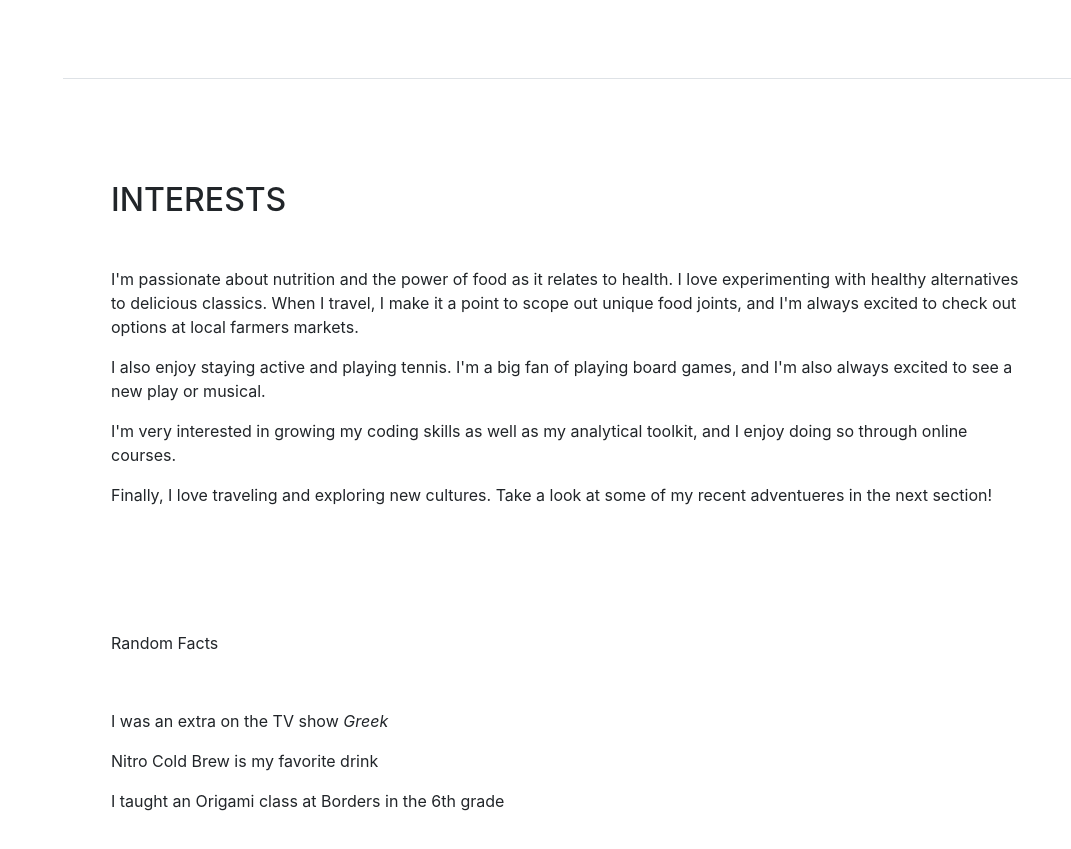
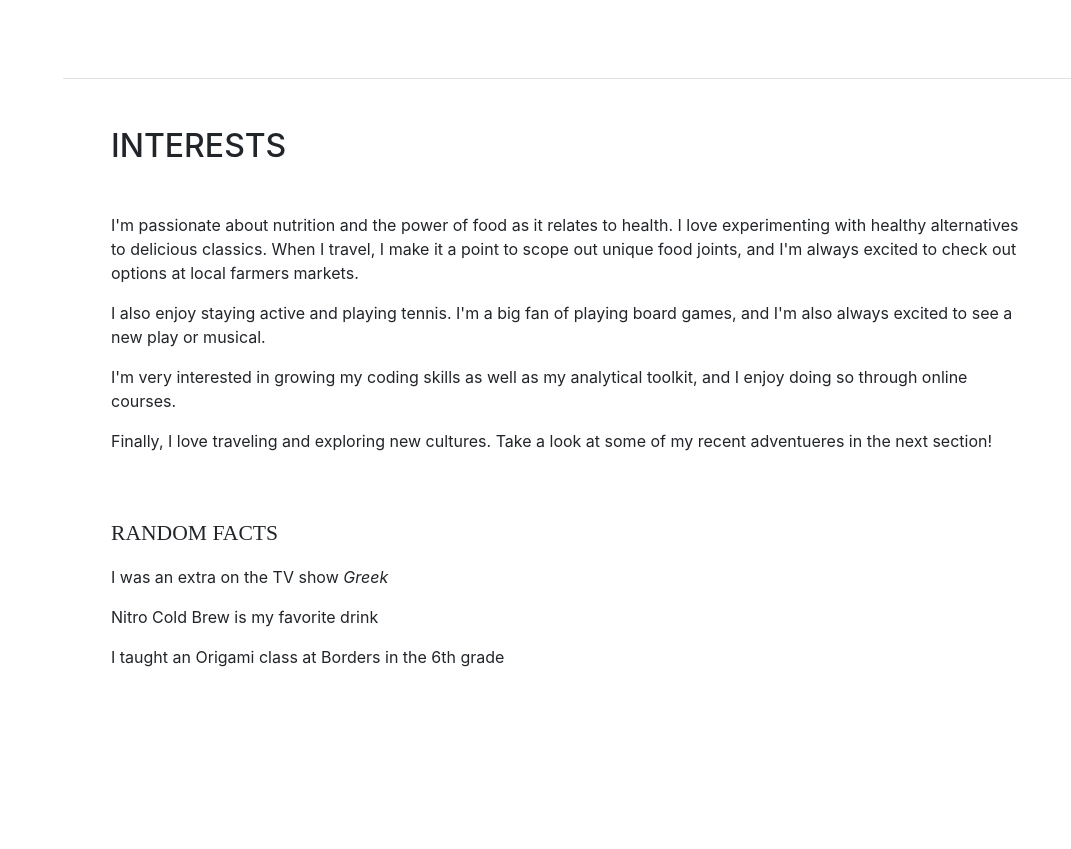
Before and after one commit to abmoreno/abmoreno.github.io, a website with bundled scripts: page index.html in a window 1280 px wide. Shown: the part 3300-4149 px from the top of the page, without its empty margins (209-1280 px from the left). Built offline with nearby package versions, Linux system fonts and the light colour scheme; a web font is replaced by a local one.

Commit message:
updated interests

```diff
--- a/index.html
+++ b/index.html
@@ -245,14 +245,14 @@
       </section>
 
       <section class="resume-section p-3 p-lg-5 d-flex flex-column" id="interests">
-        <div class="my-auto">
+        <div class="mb-5">
           <h2 class="mb-5">Interests</h2>
           <p>I'm passionate about nutrition and the power of food as it relates to health. I love experimenting with healthy alternatives to delicious classics. When I travel, I make it a point to scope out unique food joints, and I'm always excited to check out options at local farmers markets.</p>
           <p>I also enjoy staying active and playing tennis. I'm a big fan of playing board games, and I'm also always excited to see a new play or musical.</p>
           <p>I'm very interested in growing my coding skills as well as my analytical toolkit, and I enjoy doing so through online courses.</p>
           <p>Finally, I love traveling and exploring new cultures. Take a look at some of my recent adventueres in the next section!
         </div>
-          <div class="my-auto">Random Facts</div>
+        <div class="subheading mb-3">Random Facts</div>
           <p>I was an extra on the TV show <i>Greek</i>
           <p>Nitro Cold Brew is my favorite drink</p>
           <p>I taught an Origami class at Borders in the 6th grade</p>
```
